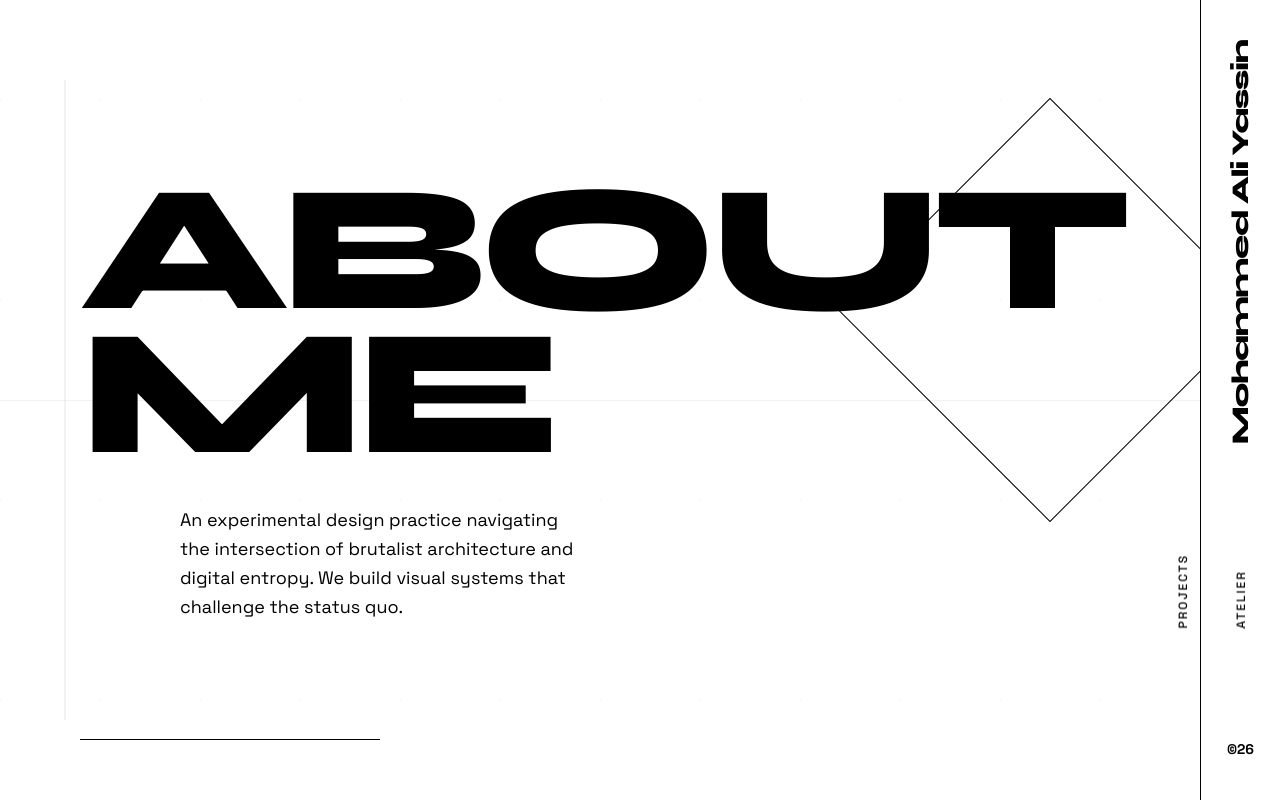
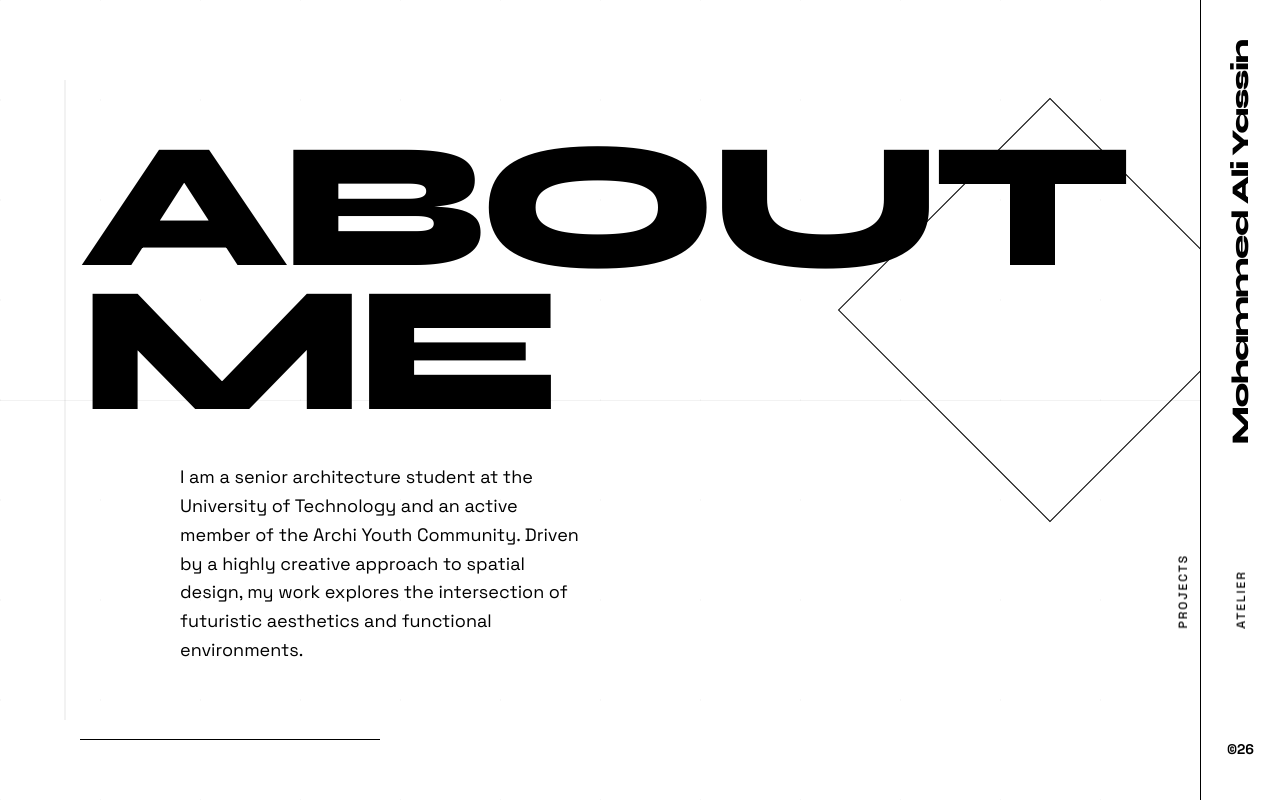
Before and after one commit to shaheenfarjo/may, a Next.js app: page / in a window 1280 px wide. Shown: the top 802 px of the page. Built offline with nearby package versions, Linux system fonts and the light colour scheme.

Commit message:
Update page.tsx

```diff
--- a/app/page.tsx
+++ b/app/page.tsx
@@ -84,8 +84,7 @@ export default function Page() {
             <span>Me</span>
           </h1>
           <p className="hero-subtitle">
-            An experimental design practice navigating the intersection of brutalist architecture and digital entropy.
-            We build visual systems that challenge the status quo.
+            I am a senior architecture student at the University of Technology and an active member of the Archi Youth Community. Driven by a highly creative approach to spatial design, my work explores the intersection of futuristic aesthetics and functional environments.
           </p>
           <div
             style={{
```
